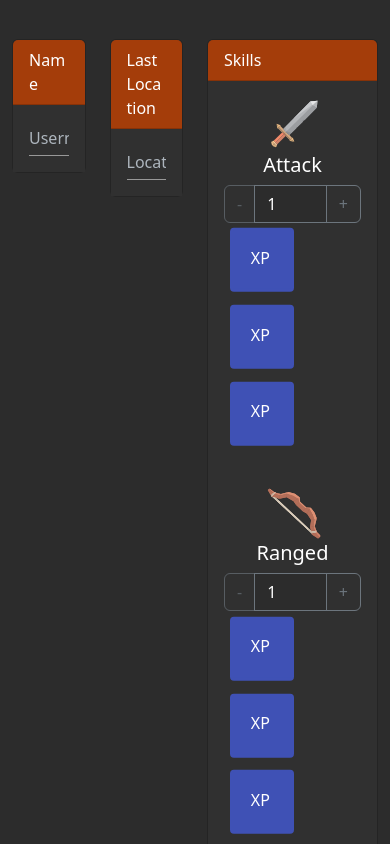
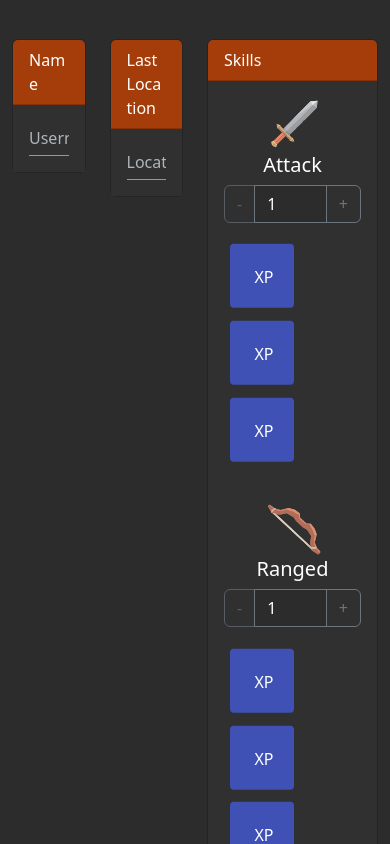
Before and after one commit to Wintryrex/RSKingdoms-DigitalSheet, a Vue app in the folder src/app-web/: page / in a window 390 px wide. Shown: the top 844 px of the page. Built offline with nearby package versions, Linux system fonts and the light colour scheme.

Commit message:
Improve UI width breakpoint display

```diff
--- a/src/app-web/components/skills/Skill.vue
+++ b/src/app-web/components/skills/Skill.vue
@@ -105,6 +105,9 @@ watch(finishedXpSlots, handleXpChange)
 }
 
 .skill-checkbox-container {
+  $checkbox-size: 4em;
+  $labelPadding: 0.4em;
+
   input[type='checkbox'] {
     -webkit-appearance: none;
     appearance: none;
@@ -139,13 +142,13 @@ watch(finishedXpSlots, handleXpChange)
   label {
     position: relative;
     cursor: pointer;
-    padding: 0.4em;
+    padding: $labelPadding;
   }
 
   label span {
     position: absolute;
-    top: 35%;
-    left: 35%;
+    top: calc(3em / 2 + 6.4px);
+    left: calc(3em / 2 + 6.4px);
     color: white;
     display: inline-block;
     line-height: 1;
@@ -157,4 +160,10 @@ watch(finishedXpSlots, handleXpChange)
     user-select: none;
   }
 }
+
+@media only screen and (max-width: 992px) {
+  .skill-checkbox-container {
+    margin-top: 1em;
+  }
+}
 </style>
```
